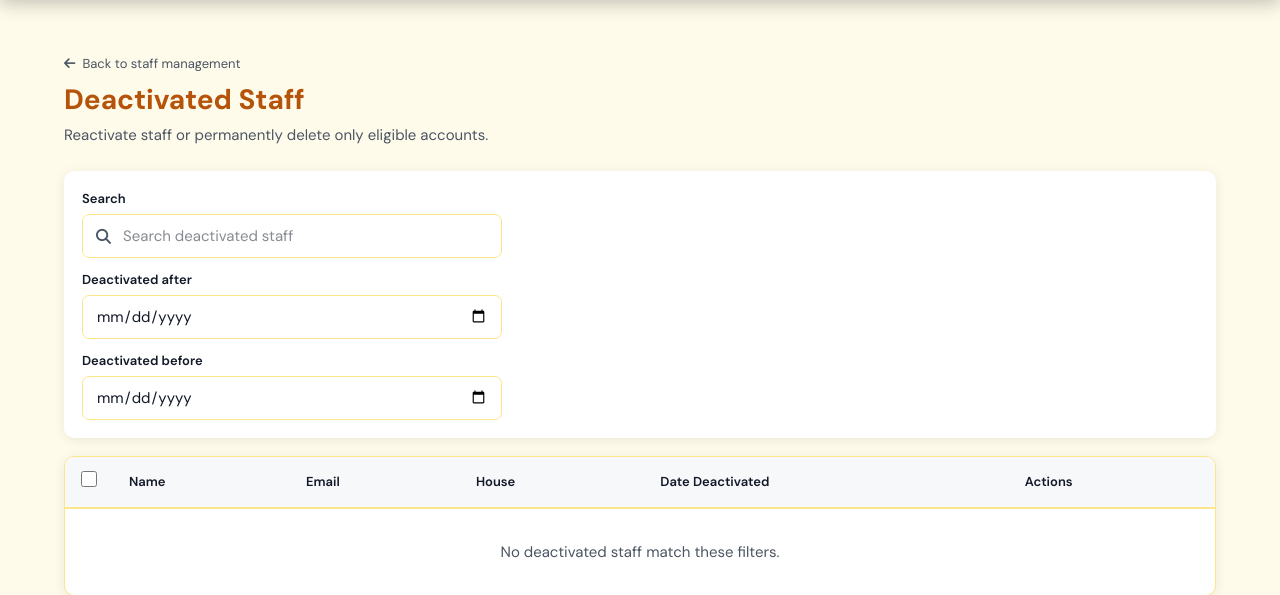
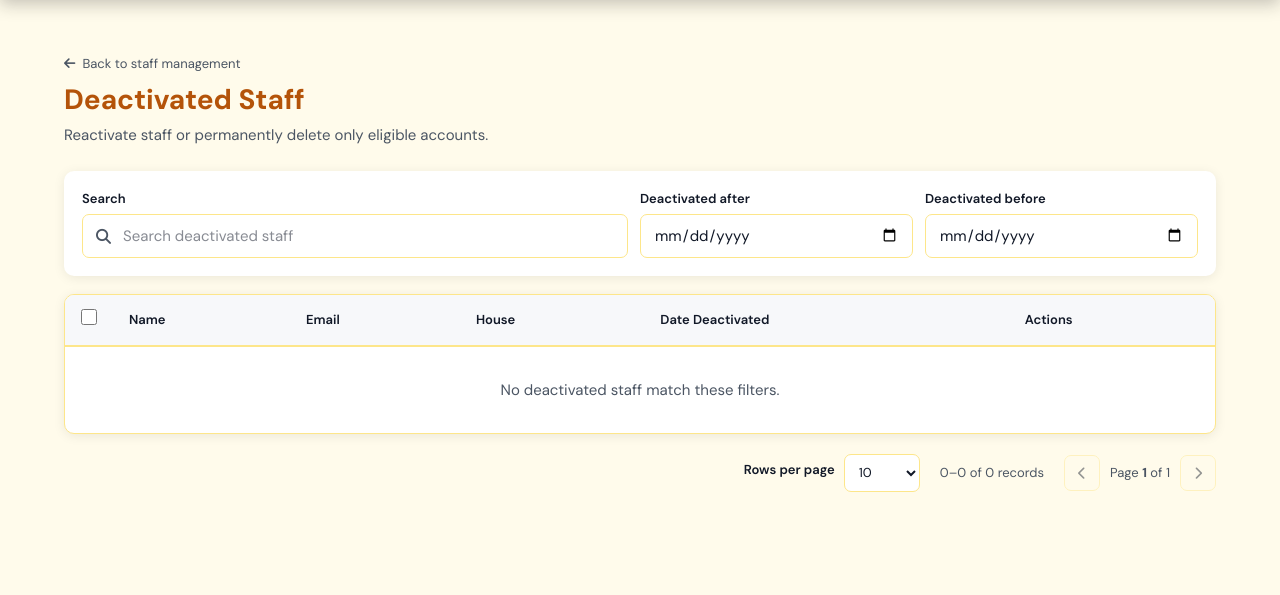
Before and after one commit to mrtk-gelo/mctbs-laravel, a Laravel app: page /owner/admins/deactivated in a window 1280 px wide. Shown: the part 62-657 px from the top of the page. Run offline with Laravel 12, Linux system fonts and the light colour scheme; a user stored in the database is signed in; data comes from the database, SQL or seed files in the repository; data that the repository does not hold is empty; style sheets or scripts are compiled from the project's sources; some libraries are stand-ins or nearby versions.

Commit message:
Updates CSS

```diff
--- a/resources/views/owner/deactivated-admins.blade.php
+++ b/resources/views/owner/deactivated-admins.blade.php
@@ -9,7 +9,7 @@
         </header>
         @if (session('success'))<div class="alert alert-success">{{ session('success') }}</div>@endif
         @if (session('error'))<div class="alert alert-danger">{{ session('error') }}</div>@endif
-        <form method="GET" action="{{ route('owner.admins.deactivated') }}" class="card property-archive-filters account-lifecycle-filters account-lifecycle-filter-grid" role="search">
+        <form method="GET" action="{{ route('owner.admins.deactivated') }}" class="card property-archive-filters account-lifecycle-filters account-lifecycle-filter-grid account-lifecycle-owner-filter-grid" role="search">
             <div class="booking-list-filter-field booking-list-filter-search">
                 <label for="staff-search">Search</label>
                 <div class="property-archive-search"><i class="fa fa-search" aria-hidden="true"></i><input id="staff-search" type="search" name="q" value="{{ $search }}" placeholder="Search deactivated staff"></div>
--- a/resources/views/sysadmin/deactivated-owners.blade.php
+++ b/resources/views/sysadmin/deactivated-owners.blade.php
@@ -9,7 +9,7 @@
         </header>
         @if (session('success'))<div class="alert alert-success">{{ session('success') }}</div>@endif
         @if (session('error'))<div class="alert alert-danger">{{ session('error') }}</div>@endif
-        <form method="GET" action="{{ route('sysadmin.owners.deactivated') }}" class="card property-archive-filters account-lifecycle-filters account-lifecycle-filter-grid" role="search">
+        <form method="GET" action="{{ route('sysadmin.owners.deactivated') }}" class="card property-archive-filters account-lifecycle-filters account-lifecycle-filter-grid account-lifecycle-owner-filter-grid" role="search">
             <div class="booking-list-filter-field booking-list-filter-search">
                 <label for="owner-search">Search</label>
                 <div class="property-archive-search"><i class="fa fa-search" aria-hidden="true"></i><input id="owner-search" type="search" name="q" value="{{ $search }}" placeholder="Search deactivated owners"></div>
```
Also changed, not shown: tests/Feature/AccountLifecycleManagementTest.php (+2 -0 lines).
